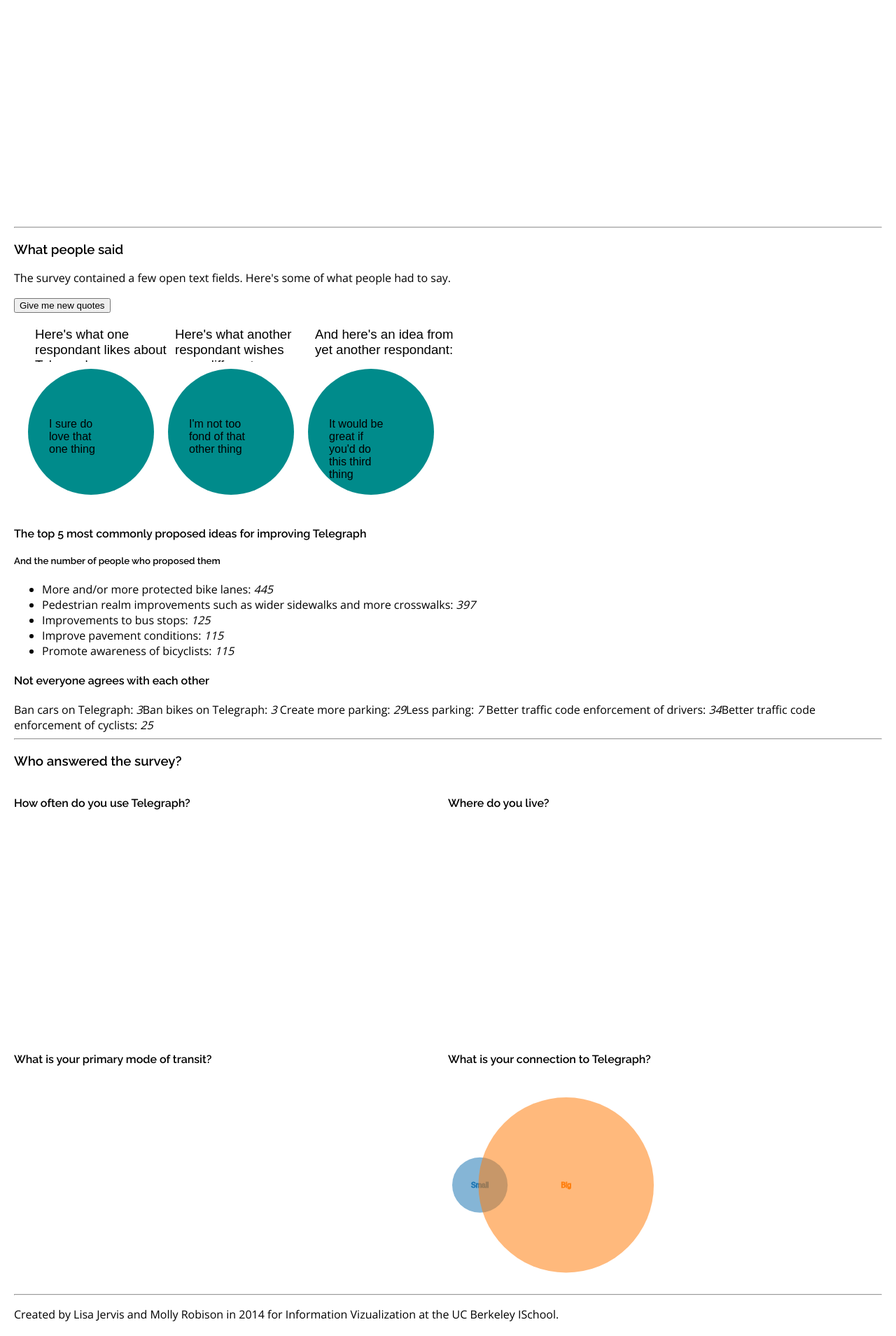
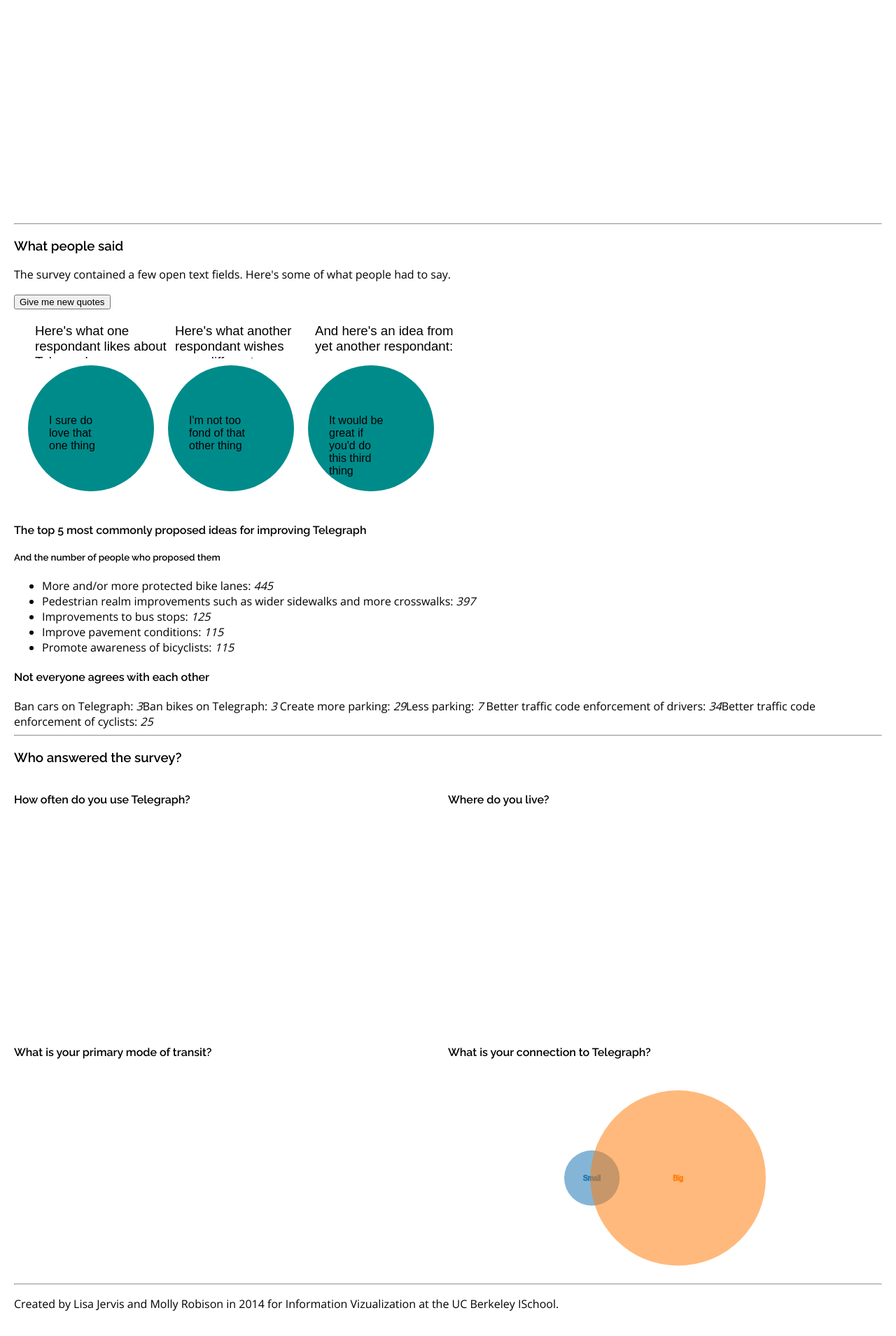
Before and after one commit to leesajay/telegraph, a Flask app: template templates/index.html in a window 1280 px wide. Shown: the part 799-2708 px from the top of the page at 70% size. After the commit the page ends 2672 px from the top, so only its background shows below. Run offline with Flask 2, Linux system fonts and the light colour scheme; the template is opened without the code that fills it, so the values that code supplies are empty.

Commit message:
centering in divs (hopefully)

```diff
--- a/static/css/main.css
+++ b/static/css/main.css
@@ -17,6 +17,11 @@ h1, h2, h3, h4, h5 {
 .floatMe{
 	width: 50%;
 	float: left;
+}
+
+.floatMe svg{
+	display: block;
+	margin: auto;
 }
 
 /*****************************************************************************/
```
